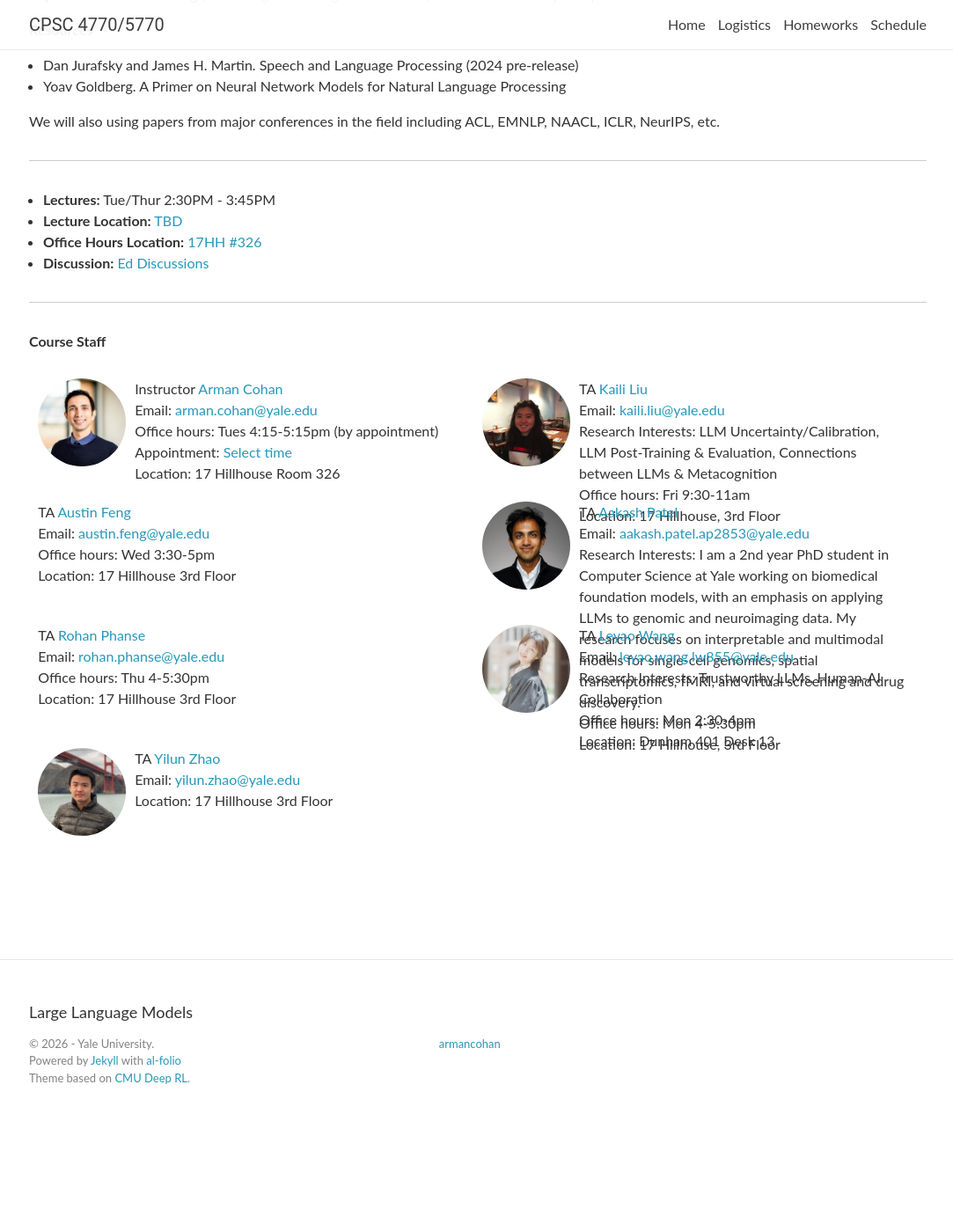
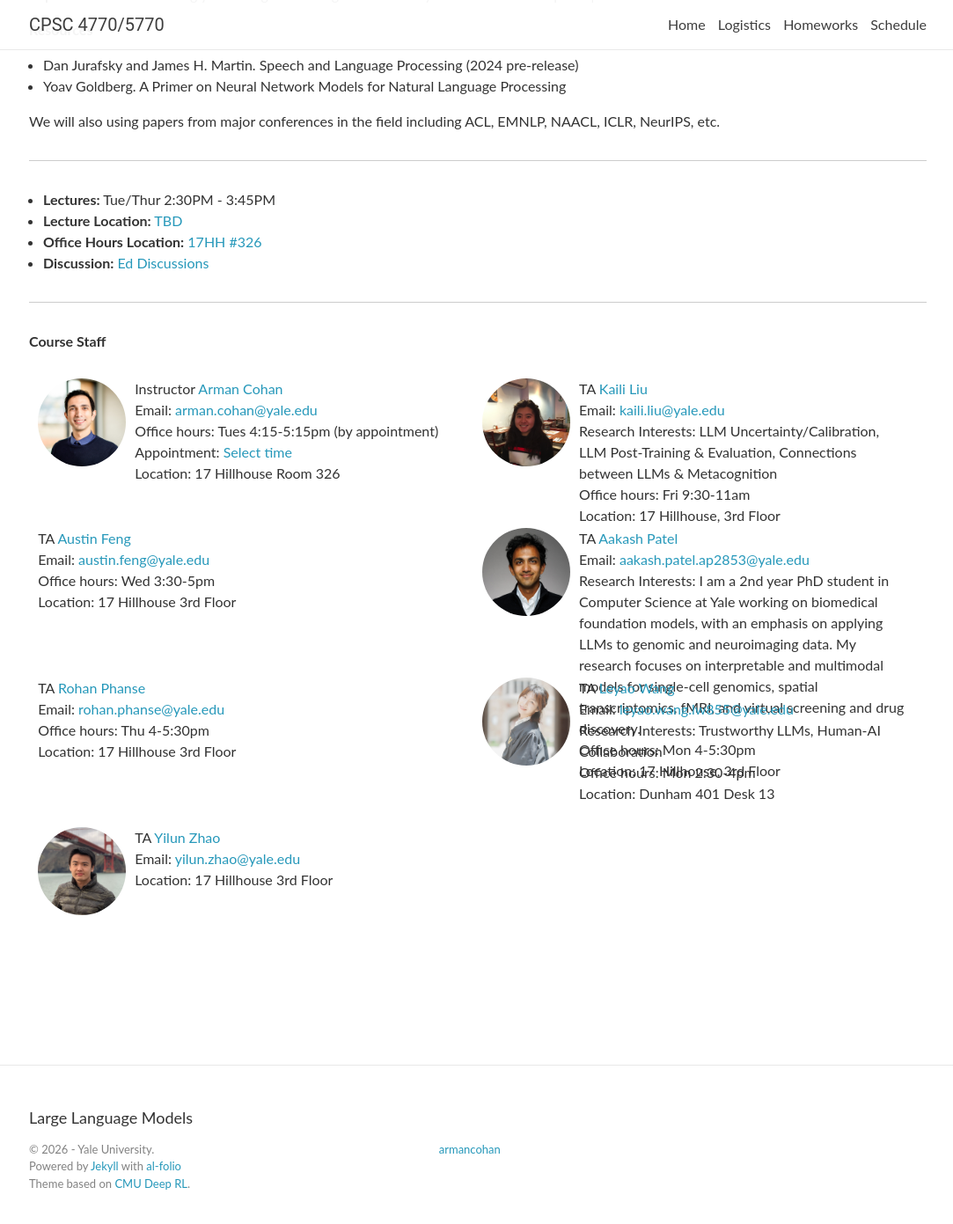
Before and after one commit to yale-nlp/cpsc4770, a Jekyll site: the page built from _pages/about.md, in a window 1280 px wide and 1400 px high, scrolled down 1072 px. Shown: the top 1391 px of the window at 88% size, without its empty margins (97-1180 px from the left). Built offline with Jekyll 4.4.1, drawn with Linux system fonts in a browser that asks for light colours; nearby versions of some CDN libraries; comment, search, counter and statistics services are not loaded; before the commit the page ends 2352 px from its top, so only the background shows below that.

Commit message:
Fix spacing

```diff
--- a/_sass/_profile.scss
+++ b/_sass/_profile.scss
@@ -25,6 +25,7 @@
     float: left;
     height: 310px;
     padding-right: 1pt;
+    margin-bottom: 30px;  /* Add this line */
 
     @media screen and (min-width: 676px) {
         height: 140px;
```
